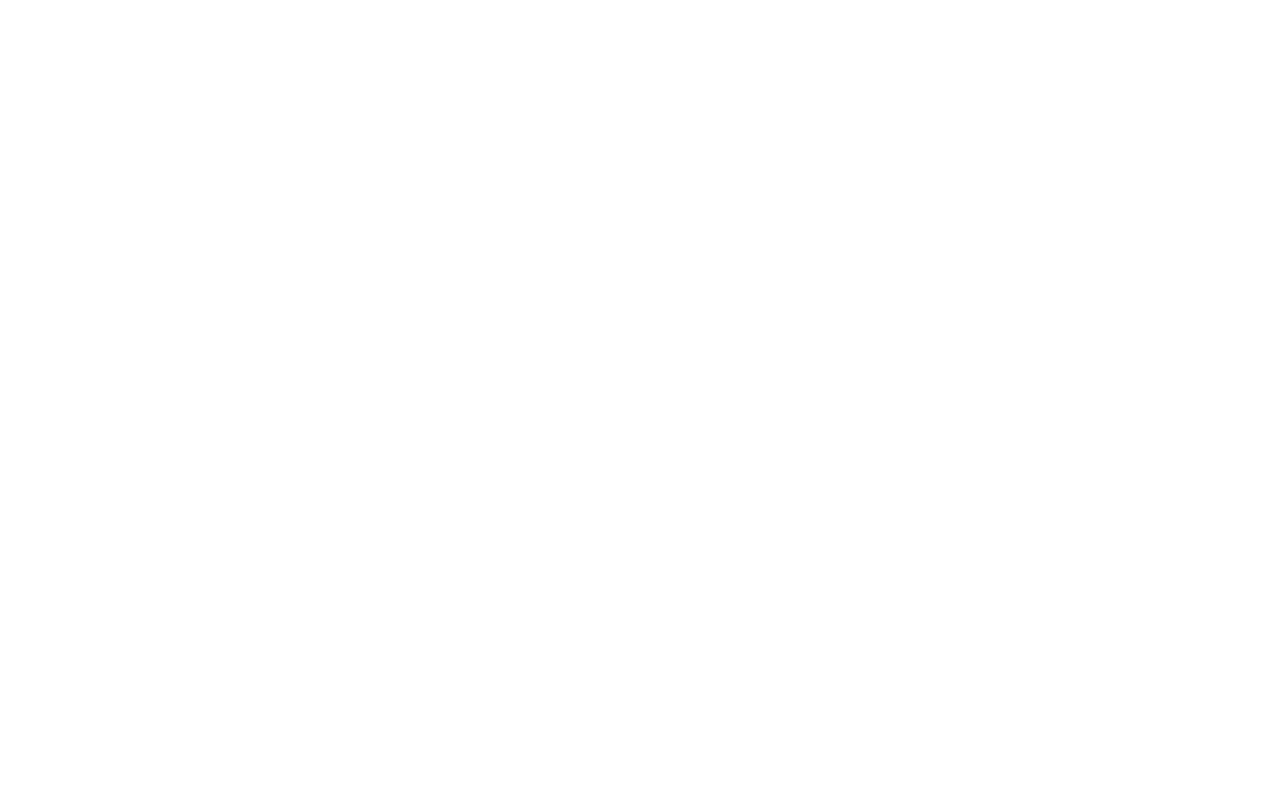
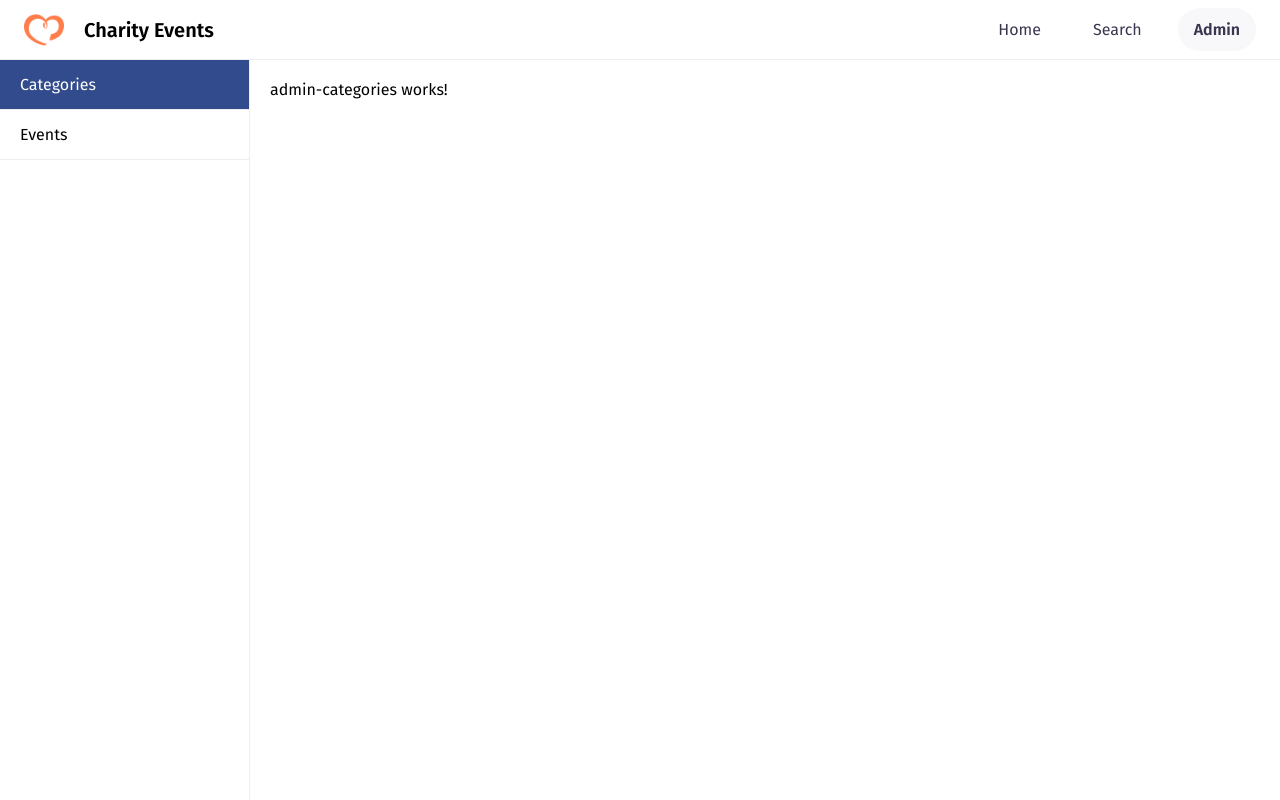
Before and after one commit to Fwang0222/PROG2002-A3, an Angular app in the folder client/: page /admin/categories in a window 1280 px wide. Before the commit this address led to /. Built offline with nearby package versions, Linux system fonts and the light colour scheme.

Commit message:
add admin navigation and children route

```diff
--- a/client/src/app/admin/admin.css
+++ b/client/src/app/admin/admin.css
@@ -0,0 +1,28 @@
+.container {
+  display: flex;
+  height: calc(100vh - 60px);
+}
+
+.nav {
+  display: flex;
+  flex-direction: column;
+  width: 250px;
+  height: 100%;
+  border-right: 1px solid #eeedf2;
+}
+
+.nav a {
+  padding: 15px 20px;
+  border-bottom: 1px solid #eeedf2;
+  color: inherit;
+  text-decoration: none;
+}
+
+.nav a.active {
+  background-color: #324B8C;
+  color: #FFFFFF;
+}
+
+.content {
+  padding: 20px;
+}
--- a/client/src/app/admin/admin.html
+++ b/client/src/app/admin/admin.html
@@ -1,5 +1,11 @@
 <app-navigation />
 
 <main class="container">
-
+  <nav class="nav">
+    <a routerLink="/admin/categories" routerLinkActive="active">Categories</a>
+    <a routerLink="/admin/events" routerLinkActive="active">Events</a>
+  </nav>
+  <div class="content">
+    <router-outlet></router-outlet>
+  </div>
 </main>
--- a/client/src/app/admin/admin.ts
+++ b/client/src/app/admin/admin.ts
@@ -1,11 +1,12 @@
 import { Component } from '@angular/core';
 import {Navigation} from '../navigation/navigation';
+import {RouterModule} from '@angular/router';
 
 type Tab = 'categories' | 'events' | 'registrations';
 
 @Component({
   selector: 'app-admin',
-  imports: [Navigation],
+  imports: [Navigation, RouterModule],
   templateUrl: './admin.html',
   styleUrl: './admin.css'
 })
```
Also changed, not shown: client/src/app/app.routes.ts (+18 -1 lines).
